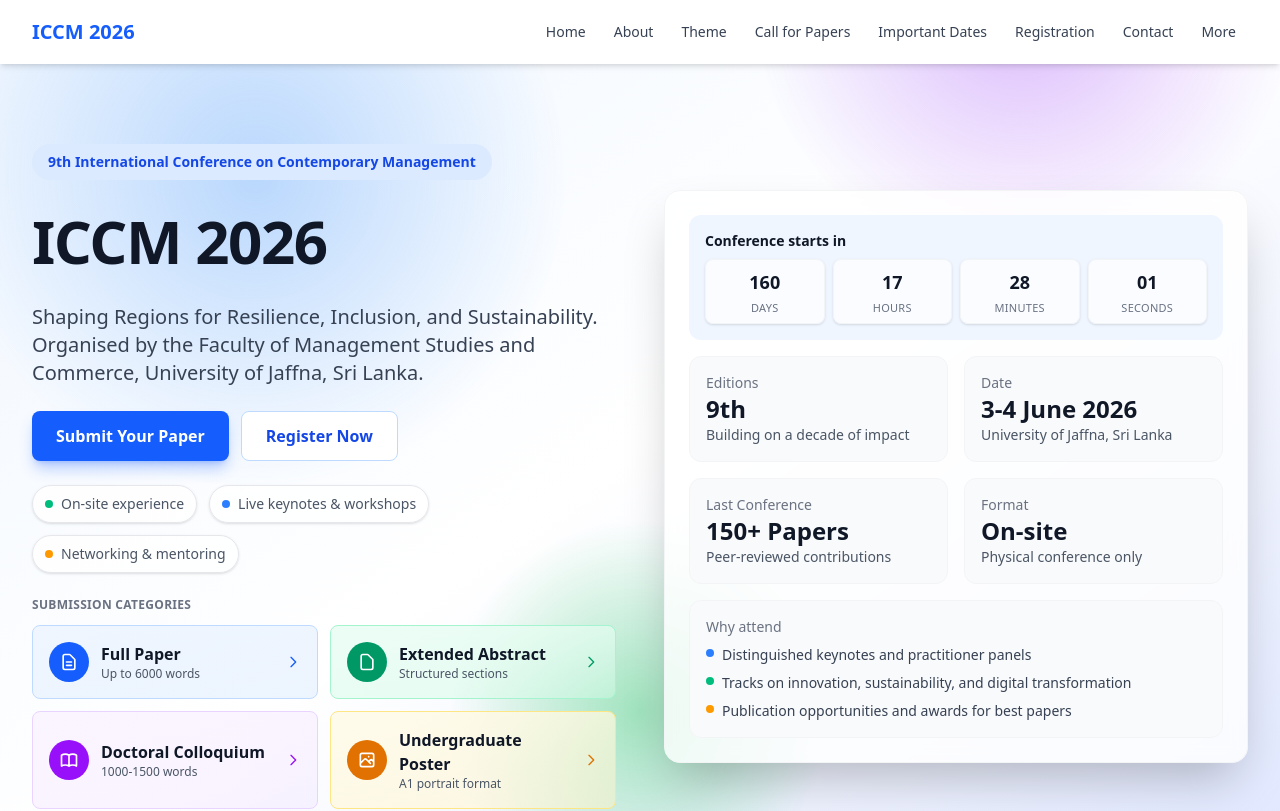
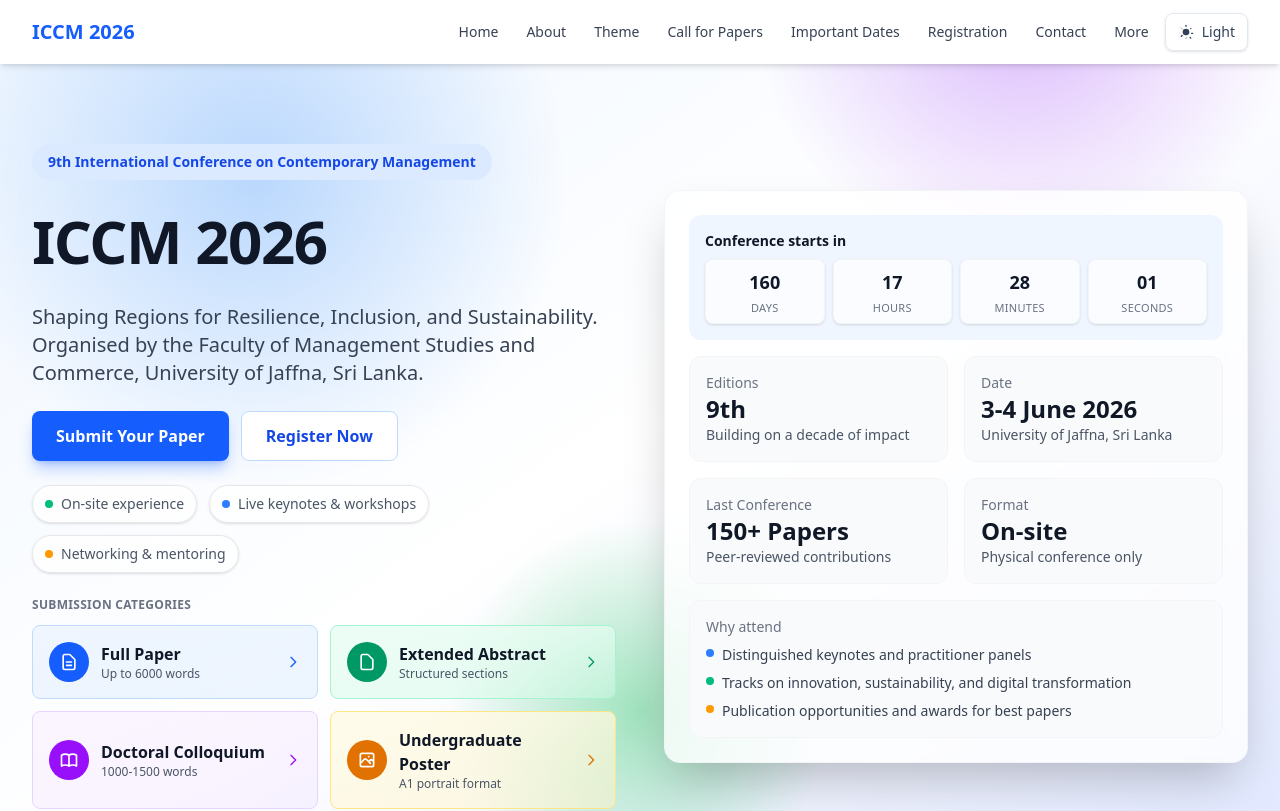
Before and after one commit to achchuthany/iccm-2026, a React (Vite) app: page / in a window 1280 px wide. Shown: the top 811 px of the page. Built offline with nearby package versions, Linux system fonts and the light colour scheme.

Commit message:
Add theme toggle to navigation component

```diff
--- a/src/components/Navigation.jsx
+++ b/src/components/Navigation.jsx
@@ -1,4 +1,5 @@
 import { useState } from "react";
+import ThemeToggle from "./ThemeToggle";
 
 const Navigation = () => {
   const [isOpen, setIsOpen] = useState(false);
@@ -76,11 +77,14 @@
                 </div>
               )}
             </div>
+                     <ThemeToggle  />
+          </div>
 
-          </div>
+
 
           {/* Mobile menu button */}
           <div className="flex lg:hidden items-center space-x-2">
+             <ThemeToggle />
             <button
               onClick={() => setIsOpen(!isOpen)}
               className="p-2 rounded-lg text-gray-700 dark:text-gray-300 hover:bg-gray-200 dark:hover:bg-gray-700"
--- a/src/index.css
+++ b/src/index.css
@@ -1,19 +1,3 @@
 @import "tailwindcss";
 
-@layer base {
-  :root {
-    color-scheme: light;
-  }
-
-  :root.dark {
-    color-scheme: dark;
-  }
-
-  body {
-    @apply antialiased bg-white text-gray-800 transition-colors duration-300;
-  }
-
-  .dark body {
-    @apply bg-slate-950 text-gray-200;
-  }
-}
+@custom-variant dark (&:where(.dark, .dark *));
--- a/tailwind.config.js
+++ b/tailwind.config.js
@@ -2,8 +2,11 @@
 export default {
   content: ["./index.html", "./src/**/*.{js,jsx,ts,tsx}"],
   darkMode: "class",
+  defaultMode: "light",
   theme: {
     extend: {},
   },
-  plugins: [],
+  plugins: [
+
+  ],
 };
```
